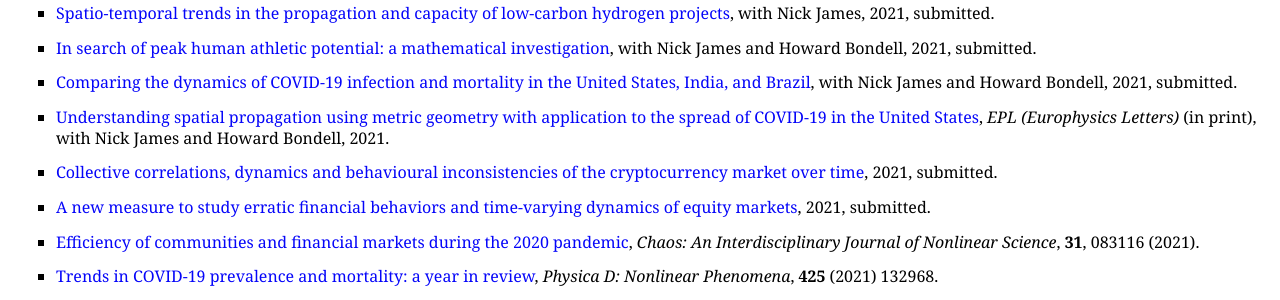
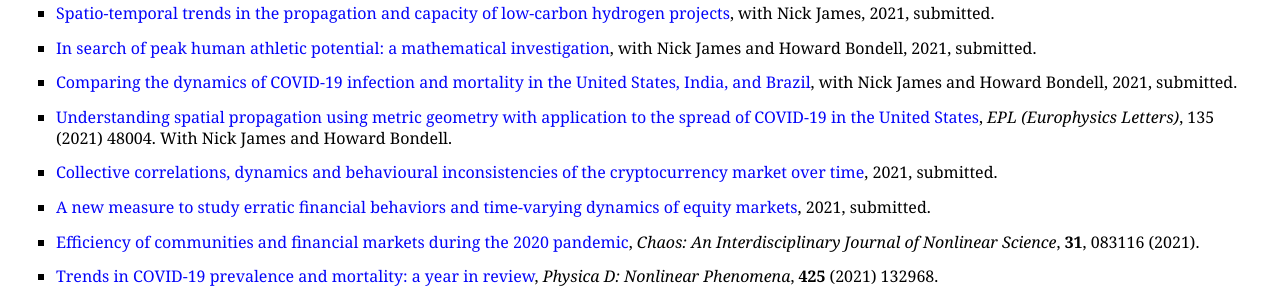
Before and after one commit to MaxMenzies/maxmenzies.com, a Jekyll site: the page index.html, which Jekyll copies as it is, in a window 1280 px wide. Shown: the part 513-813 px from the top of the page. Built offline with Jekyll 4.4.1, drawn with Linux system fonts in a browser that asks for light colours.

Commit message:
Update index.html

```diff
--- a/index.html
+++ b/index.html
@@ -54,7 +54,7 @@
 </li>
 </ul>
 <ul>
-<li><p><a href="https://iopscience.iop.org/article/10.1209/0295-5075/ac2752">Understanding spatial propagation using metric geometry with application to the spread of COVID-19 in the United States</a>, <i>EPL (Europhysics Letters)</i> (in print), with Nick James and Howard Bondell, 2021.</p>
+<li><p><a href="https://iopscience.iop.org/article/10.1209/0295-5075/ac2752">Understanding spatial propagation using metric geometry with application to the spread of COVID-19 in the United States</a>, <i>EPL (Europhysics Letters)</i>, 135 (2021) 48004. With Nick James and Howard Bondell.</p>
 </li>
 </ul>
 <ul>
```
